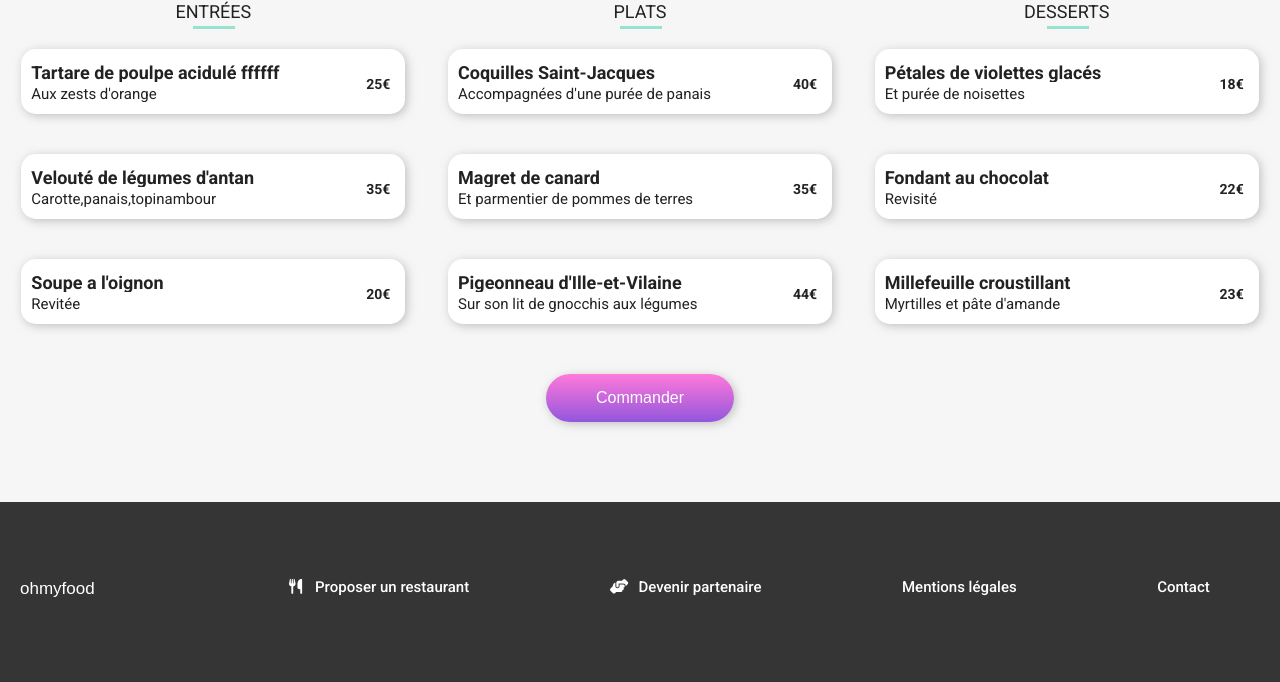
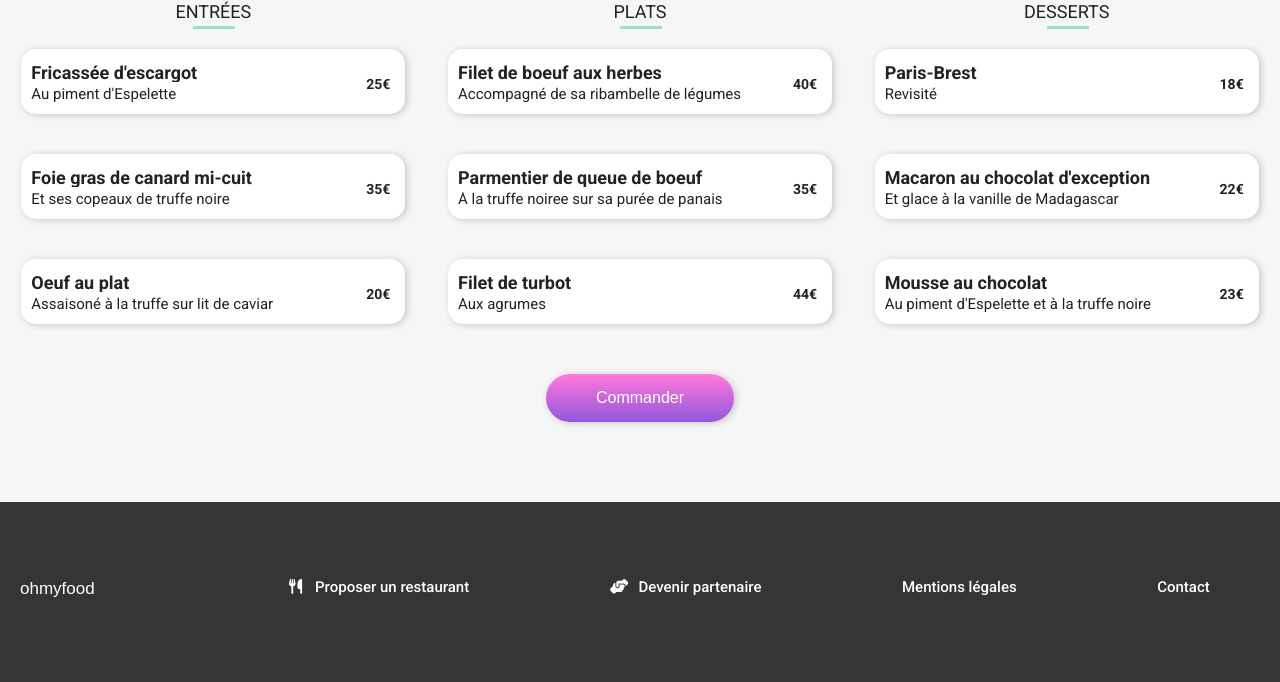
Before and after one commit to Dimorg95/P3_PERIS_MATHIAS, a website: page public/pages/la_palette_du_gout.html in a window 1280 px wide. Shown: the part 465-1147 px from the top of the page. Drawn offline with Linux system fonts and the light colour scheme; a web font is replaced by a local one.

Commit message:
Changement des ombres + changement html menu

```diff
--- a/public/pages/la_palette_du_gout.html
+++ b/public/pages/la_palette_du_gout.html
@@ -27,14 +27,14 @@
     <main>
       <img
         class="intro--menu"
-        src="../images/a_la_francaise.jpg"
+        src="../images/la_palette_du_gout.jpg"
         alt="Image Restaurant a la française"
       />
 
       <section class="menu">
         <!--Titre du restaurant-->
         <div class="menu--titre">
-          <h2>À la française</h2>
+          <h2>La palette du goût</h2>
           <div class="heart">
             <i class="far fa-heart heart__visible"></i>
             <i class="fas fa-heart heart__invisible"></i>
@@ -47,8 +47,8 @@
             <div class="underline"></div>
             <div class="card--plats">
               <div class="card--plats__description">
-                <h4>Tartare de poulpe acidulé ffffff</h4>
-                <p>Aux zests d'orange</p>
+                <h4>Fricassée d'escargot</h4>
+                <p>Au piment d'Espelette</p>
               </div>
               <div class="card--plats__cost"><span>25€</span></div>
               <div class="card--plats__invisible">
@@ -57,8 +57,8 @@
             </div>
             <div class="card--plats">
               <div class="card--plats__description">
-                <h4>Velouté de légumes d'antan</h4>
-                <p>Carotte,panais,topinambour</p>
+                <h4>Foie gras de canard mi-cuit</h4>
+                <p>Et ses copeaux de truffe noire</p>
               </div>
               <div class="card--plats__cost"><span>35€</span></div>
               <div class="card--plats__invisible">
@@ -67,8 +67,8 @@
             </div>
             <div class="card--plats">
               <div class="card--plats__description">
-                <h4>Soupe a l'oignon</h4>
-                <p>Revitée</p>
+                <h4>Oeuf au plat</h4>
+                <p>Assaisoné à la truffe sur lit de caviar</p>
               </div>
               <div class="card--plats__cost"><span>20€</span></div>
               <div class="card--plats__invisible">
@@ -82,8 +82,8 @@
             <div class="underline"></div>
             <div class="card--plats">
               <div class="card--plats__description">
-                <h4>Coquilles Saint-Jacques</h4>
-                <p>Accompagnées d'une purée de panais</p>
+                <h4>Filet de boeuf aux herbes</h4>
+                <p>Accompagné de sa ribambelle de légumes</p>
               </div>
               <div class="card--plats__cost"><span>40€</span></div>
               <div class="card--plats__invisible">
@@ -92,8 +92,8 @@
             </div>
             <div class="card--plats">
               <div class="card--plats__description">
-                <h4>Magret de canard</h4>
-                <p>Et parmentier de pommes de terres</p>
+                <h4>Parmentier de queue de boeuf</h4>
+                <p>À la truffe noiree sur sa purée de panais</p>
               </div>
               <div class="card--plats__cost"><span>35€</span></div>
               <div class="card--plats__invisible">
@@ -102,8 +102,8 @@
             </div>
             <div class="card--plats">
               <div class="card--plats__description">
-                <h4>Pigeonneau d'Ille-et-Vilaine</h4>
-                <p>Sur son lit de gnocchis aux légumes</p>
+                <h4>Filet de turbot</h4>
+                <p>Aux agrumes</p>
               </div>
               <div class="card--plats__cost"><span>44€</span></div>
               <div class="card--plats__invisible">
@@ -117,8 +117,8 @@
             <div class="underline"></div>
             <div class="card--plats">
               <div class="card--plats__description">
-                <h4>Pétales de violettes glacés</h4>
-                <p>Et purée de noisettes</p>
+                <h4>Paris-Brest</h4>
+                <p>Revisité</p>
               </div>
               <div class="card--plats__cost"><span>18€</span></div>
               <div class="card--plats__invisible">
@@ -127,8 +127,8 @@
             </div>
             <div class="card--plats">
               <div class="card--plats__description">
-                <h4>Fondant au chocolat</h4>
-                <p>Revisité</p>
+                <h4>Macaron au chocolat d'exception</h4>
+                <p>Et glace à la vanille de Madagascar</p>
               </div>
               <div class="card--plats__cost"><span>22€</span></div>
               <div class="card--plats__invisible">
@@ -137,8 +137,8 @@
             </div>
             <div class="card--plats">
               <div class="card--plats__description">
-                <h4>Millefeuille croustillant</h4>
-                <p>Myrtilles et pâte d'amande</p>
+                <h4>Mousse au chocolat</h4>
+                <p>Au piment d'Espelette et à la truffe noire</p>
               </div>
               <div class="card--plats__cost"><span>23€</span></div>
               <div class="card--plats__invisible">
--- a/sass/Components/_button-anime.scss
+++ b/sass/Components/_button-anime.scss
@@ -11,6 +11,6 @@
   transition: opacity 800ms, box-shadow 800ms;
   &:hover {
     opacity: 0.8;
-    box-shadow: $shadow-primary;
+    box-shadow: $shadow-secondary;
   }
 }
--- a/sass/Pages/_menu.scss
+++ b/sass/Pages/_menu.scss
@@ -66,7 +66,7 @@
   border-radius: 1.5rem;
   box-sizing: border-box;
   display: flex;
-  box-shadow: $shadow-secondary;
+  box-shadow: $shadow-primary;
   background: white;
   overflow: hidden;
   @include laptop {
@@ -128,5 +128,5 @@
 .btn__anime {
   margin: 1rem 0rem 8rem 0rem;
   padding: 1.5rem 5rem;
-  box-shadow: $shadow-secondary;
+  box-shadow: $shadow-primary;
 }
--- a/sass/Utils/_variables.scss
+++ b/sass/Utils/_variables.scss
@@ -8,8 +8,8 @@ $color-btn-primary: linear-gradient(
   $color-secondary 0%,
   $color-primary 100%
 );
-$shadow-primary: 0.2rem 0.3rem 1.5rem 0rem rgb(150, 150, 150);
-$shadow-secondary: 0.2rem 0.2rem 1rem 0rem rgba(169, 167, 167, 0.687);
+$shadow-primary: 0.2rem 0.1rem 0.7rem 0rem rgb(197, 197, 197);
+$shadow-secondary: 0rem 0.2rem 0.7rem 0.2rem rgba(49, 49, 49, 0.62);
 /*Media Query*/
 
 $breakpoint: (
```
Also changed, not shown: public/pages/a_la_francaise.html (+1 -1 lines), public/css/style.css, 1 other file.
